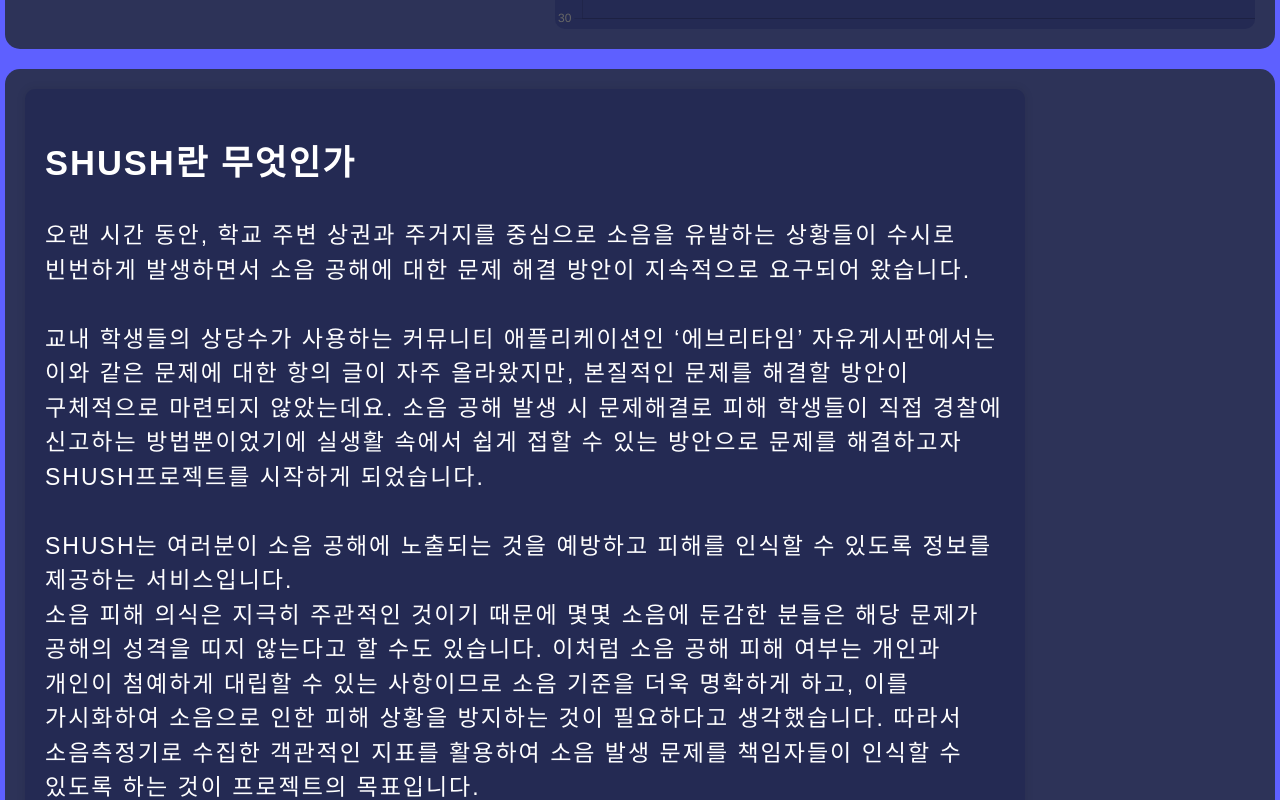
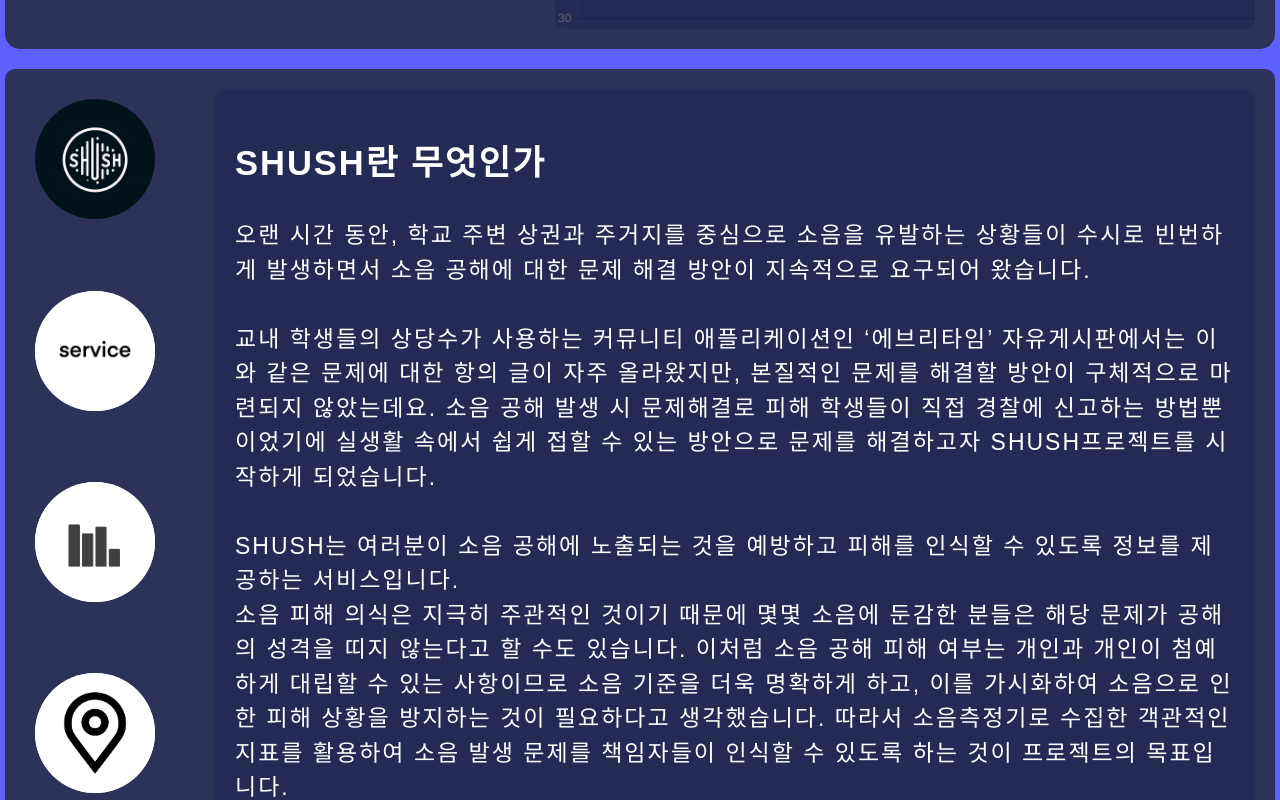
Before and after one commit to Garodden/SHUSH_frontend, a React (Create React App) app: page / in a window 1280 px wide. Shown: the part 880-1680 px from the top of the page. Built offline with nearby package versions, Linux system fonts and the light colour scheme; no server answers.

Commit message:
feat(InfoComponent) implemented InfoComponent to app.tsx

```diff
--- a/src/App.tsx
+++ b/src/App.tsx
@@ -8,7 +8,7 @@
 import Calendar from "./components/Calender";
 import DBEffects from "./components/DBEffects";
 import backgroundImage from './images/gradation_background2.jpg';
-import InfoComponent from "./components/SHUSHInfo";
+import InfoComponent from "./components/InfoComponent";
 import { ColorPalettes } from "./interfaces/types";
 
 
--- a/src/components/InfoComponent.tsx
+++ b/src/components/InfoComponent.tsx
@@ -7,44 +7,66 @@
 import ImgServiceLogo from '../images/img_service_logo.png';
 
 const InfoContainer = styled.div`
+width: 1270px;
 display: grid;
-grid-template-columns: 1fr 1fr;
+grid-template-columns: auto auto;
 grid-template-rows: auto;
+background-color:${ColorPalettes.mainContainerColor};
+border-radius: 10px;
 gap: 10px;
 `
 const ImgButtonsContainer = styled.div`
 display: grid;
 grid-template-columns: auto;
 grid-template-rows: 1fr 1fr 1fr 1fr ;
-gap: 10px;
+gap: 50px;
+margin: 30px;
 
 `
 
 const ImageButton = styled.div`
-width: 100px;   /* 원하는 너비 설정 */
-height: 100px;  /* 너비와 같게 설정하여 원형을 유지 */
+width: 120px;   /* 원하는 너비 설정 */
+height: 120px;  /* 너비와 같게 설정하여 원형을 유지 */
 border-radius: 50%;     /* 원형 모양 생성 */
 overflow: hidden;       /* 이미지가 컨테이너 밖으로 나가지 않도록 함 */
 cursor: pointer;        /* 마우스 오버 시 커서 변경 */
-
+background-color:white;
 img {
   width: 100%;
   height: 100%;
   object-fit: cover;    /* 이미지 비율 유지하면서 컨테이너에 맞춤 */
 }
 `
-
+const TextBoxWhat = styled.div`
+  padding: 20px;
+  border-radius: 10px;
+  box-shadow: 0px 0px 10px rgba(0,0,0,0.1);
+  background-color:${ColorPalettes.textBoxColor};
+  box-sizing: border-box;
+  font-family: 'HakgyoansimWoojuR', sans-serif;
+  font-size: 23px;
+  letter-spacing: 2px;
+  line-height: 1.5;
+  align-self: flex-start;
+  color:${ColorPalettes.textColor};
+  margin:20px;
+`;
 
 const ReactivetextBox = styled.div`
 
 `
 
-const imageContainer = document.querySelector('.image-container') as HTMLElement;
-const textContainer = document.querySelector('.text-container') as HTMLElement;
+document.addEventListener('DOMContentLoaded', () => {
+    const imageContainer = document.querySelector('.image-container') as HTMLElement;
+    const textContainer = document.querySelector('.text-container') as HTMLElement;
 
-imageContainer.addEventListener('click', () => {
-  textContainer.textContent = '원하는 텍스트';
-});
+    // 요소가 존재하는지 확인
+    if (imageContainer && textContainer) {
+      imageContainer.addEventListener('click', () => {
+        textContainer.textContent = '원하는 텍스트';
+      });
+    }
+  });
 
 
 function InfoComponent(){
@@ -53,21 +75,32 @@
         <InfoContainer>
             <ImgButtonsContainer>
             <ImageButton>
-                <img src="ImgShushLogo" alt="SHUSH란 무엇인가?" />
+                <img src={ImgShushLogo} alt="SHUSH란 무엇인가?" />
             </ImageButton>
             <ImageButton>
-                <img src="ImgServiceLogo" alt="SHUSH가 제공하는 서비스" />
+                <img src={ImgServiceLogo} alt="SHUSH가 제공하는 서비스" />
             </ImageButton>
             <ImageButton>
-                <img src="ImageChartLogo" alt="소음 수치 별 영향"/>
+                <img src={ImgChartLogo} alt="소음 수치 별 영향"/>
             </ImageButton>
             <ImageButton>
-                <img src="ImgMapLogo" alt="소음측정기 설치 위치" />
+                <img src={ImgMapLogo} alt="소음측정기 설치 위치" />
             </ImageButton>
             </ImgButtonsContainer>
 
             <ReactivetextBox>
+            <TextBoxWhat>
+        <h2>SHUSH란 무엇인가</h2>
+        <div style={{ whiteSpace: "pre-wrap" }}>
+        {`오랜 시간 동안, 학교 주변 상권과 주거지를 중심으로 소음을 유발하는 상황들이 수시로 빈번하게 발생하면서 소음 공해에 대한 문제 해결 방안이 지속적으로 요구되어 왔습니다.
 
+교내 학생들의 상당수가 사용하는 커뮤니티 애플리케이션인 ‘에브리타임’ 자유게시판에서는 이와 같은 문제에 대한 항의 글이 자주 올라왔지만, 본질적인 문제를 해결할 방안이 구체적으로 마련되지 않았는데요. 소음 공해 발생 시 문제해결로 피해 학생들이 직접 경찰에 신고하는 방법뿐이었기에 실생활 속에서 쉽게 접할 수 있는 방안으로 문제를 해결하고자 SHUSH프로젝트를 시작하게 되었습니다.
+
+SHUSH는 여러분이 소음 공해에 노출되는 것을 예방하고 피해를 인식할 수 있도록 정보를 제공하는 서비스입니다.
+소음 피해 의식은 지극히 주관적인 것이기 때문에 몇몇 소음에 둔감한 분들은 해당 문제가 공해의 성격을 띠지 않는다고 할 수도 있습니다. 이처럼 소음 공해 피해 여부는 개인과 개인이 첨예하게 대립할 수 있는 사항이므로 소음 기준을 더욱 명확하게 하고, 이를 가시화하여 소음으로 인한 피해 상황을 방지하는 것이 필요하다고 생각했습니다. 따라서 소음측정기로 수집한 객관적인 지표를 활용하여 소음 발생 문제를 책임자들이 인식할 수 있도록 하는 것이 프로젝트의 목표입니다.
+`}</div>
+
+      </TextBoxWhat>
             </ReactivetextBox>
 
         </InfoContainer>
```
Also changed, not shown: src/images/img_chart_logo.png (renamed from src/images/img_char_logo.png).
